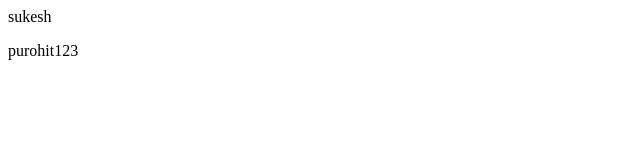
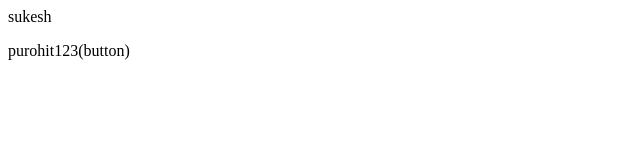
Before and after one commit to Sukeshpurohit/project555, a plain HTML site: page index.html in a window 1280 px wide. Shown: the full height of the page, 0-640 px from the left. Drawn offline with Linux system fonts and the light colour scheme.

```diff
--- a/index.html
+++ b/index.html
@@ -1,2 +1,2 @@
 <p>sukesh</p>
-<p>purohit123</p>
+<p>purohit123(button)</p>
```
